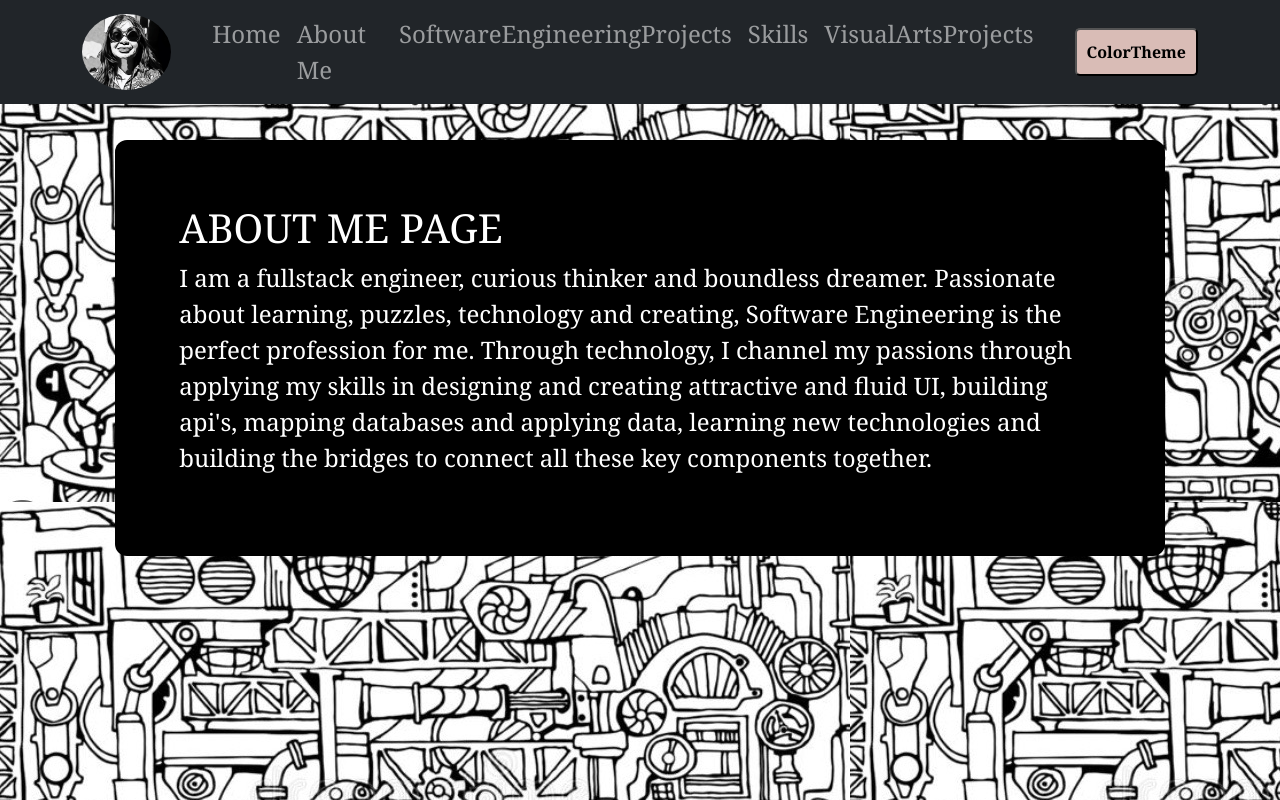
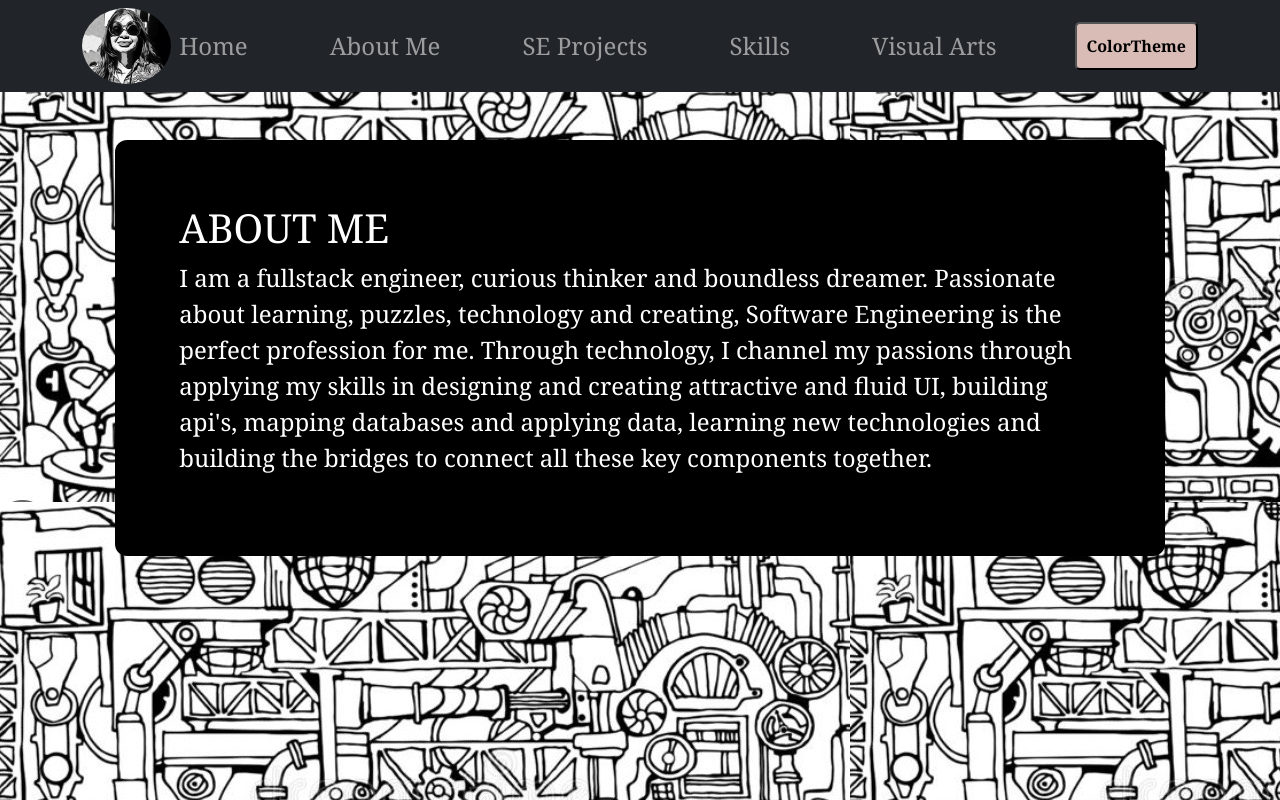
Before and after one commit to Cherylcc227/CherylCWebsite, a React (Create React App) app in the folder client/: page /AboutMe in a window 1280 px wide. Built offline with nearby package versions, Linux system fonts and the light colour scheme.

Commit message:
Cleaned up headings, navbar, replaced picture

```diff
--- a/client/src/App.css
+++ b/client/src/App.css
@@ -139,10 +139,19 @@ html {
 
 .navbar-nav {
   font-size: 1.5em !important;
+  gap: 66px;
 }
 
-.container {
-  gap: 33px;
+/* .container {
+  gap: 66px;
+} */
+
+@media (max-width: 400px) {
+  .navbar-nav {
+    /* font-size: 1.5em !important; */
+    gap: 0px;
+    align-items: center;
+  }
 }
 
 button {
--- a/client/src/components/AboutMe.jsx
+++ b/client/src/components/AboutMe.jsx
@@ -7,7 +7,7 @@ const AboutMe = () => {
         <Masthead/>
         <div class='bufferDiv'>
         <div class="body">
-        <h1>ABOUT ME PAGE</h1>
+        <h1>ABOUT ME</h1>
         <p class="myIntro">I am a fullstack engineer, curious thinker and boundless dreamer.  Passionate about learning, puzzles, technology and creating, Software Engineering is the perfect profession for me.  Through technology, I channel my passions through applying my skills in designing and creating attractive and fluid UI, building api's, mapping databases and applying data, learning new technologies and building the bridges to connect all these key components together.
         </p>
         </div>
--- a/client/src/components/Masthead.jsx
+++ b/client/src/components/Masthead.jsx
@@ -24,9 +24,9 @@ const Masthead = () => {
               <Nav>
                 <Nav.Link href='/'>Home</Nav.Link>
                 <Nav.Link href='/AboutMe'>About Me</Nav.Link>
-                <Nav.Link href='/SoftwareEngineeringProjects'>SoftwareEngineeringProjects</Nav.Link>
+                <Nav.Link href='/SoftwareEngineeringProjects'>SE Projects</Nav.Link>
                 <Nav.Link href='/Skills'>Skills</Nav.Link>
-                <Nav.Link href='/VisualArtsProjects'>VisualArtsProjects</Nav.Link>
+                <Nav.Link href='/VisualArtsProjects'>Visual Arts</Nav.Link>
               </Nav>
             </Navbar.Collapse>
             <div className="theme-switch-wrapper">
--- a/client/src/components/SoftwareEngineeringProjects.jsx
+++ b/client/src/components/SoftwareEngineeringProjects.jsx
@@ -7,7 +7,7 @@ const SoftwareEngineeringProjects = () => {
       <Masthead/>
       <div class='bufferDiv'>
       <div class='body'>
-      <h1>SOFTWARE ENGINEERING PROJECTS PAGE</h1>
+      <h1>SE PROJECTS</h1>
       <li>
         <a href="https://github.com/Team-Cayenne/Primal-Health">Primal Health</a>
       </li>
--- a/client/src/components/VisualArtsProjects.jsx
+++ b/client/src/components/VisualArtsProjects.jsx
@@ -1,5 +1,4 @@
 import React from "react";
-import ReactDOM from 'react-dom';
 import { SocialIcon } from 'react-social-icons';
 import Masthead from "./Masthead.jsx";
 import ArtCarousel from "./ArtCarousel.jsx"
@@ -12,10 +11,11 @@ const VisualArtsProjects = () => {
       <div class='bufferDiv'>
       <div class='body'>
         <h1 class="artHeading">Visual Arts</h1>
-        <h2>I love ALL art! Software enginnering is an art in itself and one that I truly adore.  I also explore visual arts in the form of painting, sculptures in foam or clay, resin work, even fondant with baking.  If you'd like to take a peek into some of my creations, feel free to visit my instagram.
+        <h2>I love ALL art! SE is an art in itself and one that I truly adore.  I also explore visual arts in the form of painting, sculptures in foam or clay, resin work, even fondant with baking.  If you'd like to take a peek into some of my creations, feel free to visit my instagram @morseloflove
         <SocialIcon url="https://www.instagram.com/morseloflove/?hl=en" />
         <br/>
-        Below are some featured pieces.
+        <br/>
+        <p class="artHeading">Featured</p>
         </h2>
         <ArtCarousel/>
       </div>
```
Also changed, not shown: client/src/images/Me.jpg.
